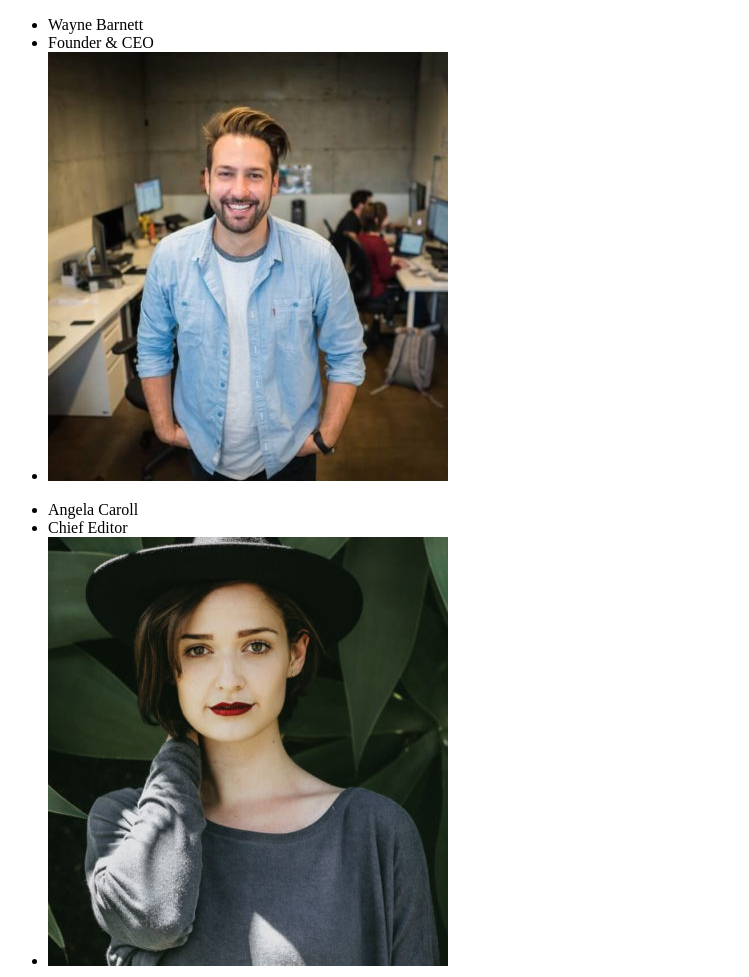
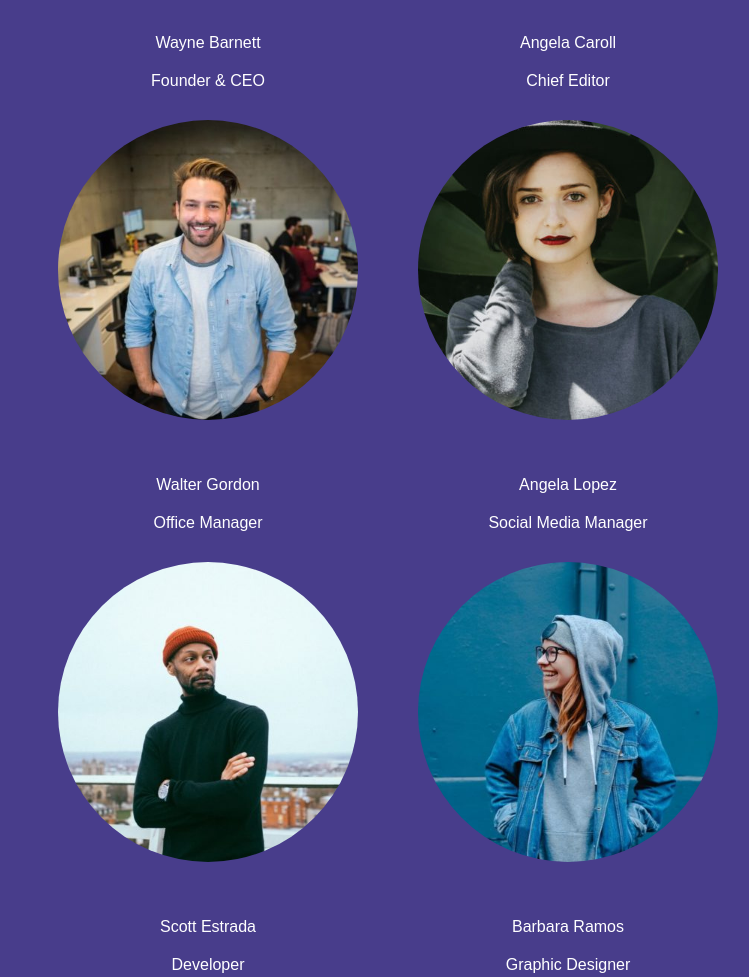
Before and after one commit to SofiaDiBlasi/js-our-team, a plain HTML site: page index.html in a window 1280 px wide. Shown: the top 977 px of the page, without its empty margins (0-749 px from the left). Drawn offline with Linux system fonts and the light colour scheme.

Commit message:
aggiunto css

```diff
--- a/css/main.css
+++ b/css/main.css
@@ -0,0 +1,29 @@
+body{
+    background-color: darkslateblue;
+    font-family: Arial, Helvetica, sans-serif;
+}
+
+#contenitore{
+    width: 1000px;
+    display: flex;
+    flex-wrap: wrap;
+}
+
+ul{
+    list-style: none;
+    display: flex;
+    flex-direction: column;
+    align-items: center;
+}
+
+li{
+    color: white;
+    margin: 10px;
+}
+
+img{
+    width: 300px;
+    height: 300px;
+    border-radius: 50%;
+    margin-top: 10px;
+}
--- a/index.html
+++ b/index.html
@@ -4,6 +4,7 @@
     <meta charset="UTF-8">
     <meta http-equiv="X-UA-Compatible" content="IE=edge">
     <meta name="viewport" content="width=device-width, initial-scale=1.0">
+    <link rel="stylesheet" href="./css/main.css">
     <title>Our Team</title>
 </head>
 <body>
```
